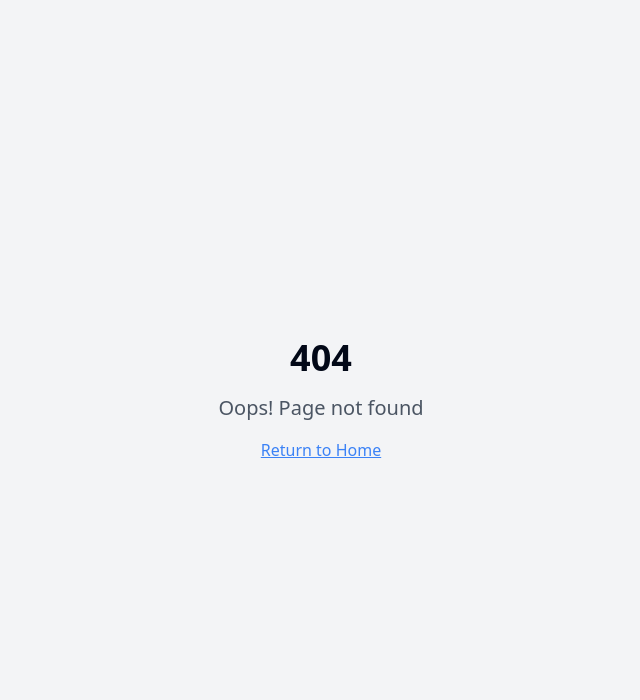
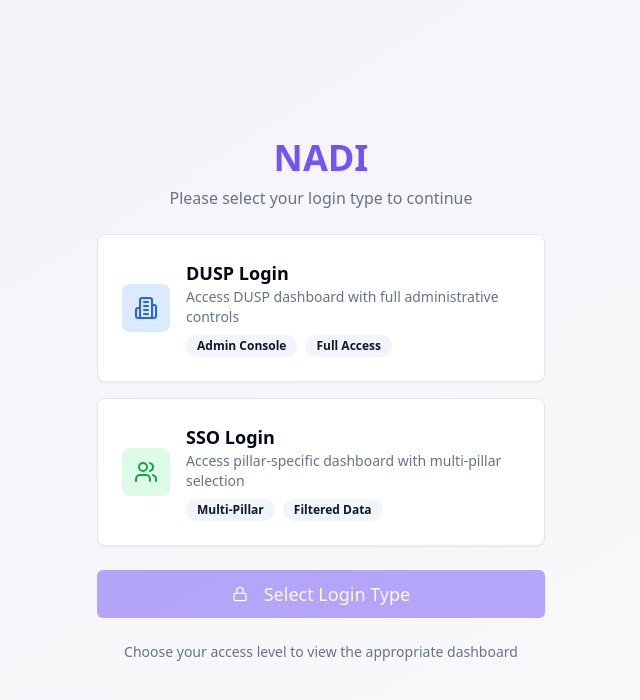
Before and after one commit to developnetgeometry/nadi-vista-dashboard, a React (Vite) app: page /login in a window 1280 px wide. Before the commit this address had no page. Shown: the top 700 px of the page, without its empty margins (319-959 px from the left). Built offline with nearby package versions, Linux system fonts and the light colour scheme.

Commit message:
Implement login functionality
Add login to determine which dashboard to display based on user type (DUSP or SSO).

```diff
--- a/src/App.tsx
+++ b/src/App.tsx
@@ -4,6 +4,7 @@ import { TooltipProvider } from "@/components/ui/tooltip";
 import { QueryClient, QueryClientProvider } from "@tanstack/react-query";
 import { BrowserRouter, Routes, Route } from "react-router-dom";
 import Index from "./pages/Index";
+import Login from "./pages/Login";
 import NotFound from "./pages/NotFound";
 import { DashboardLayout } from "./components/layout/DashboardLayout";
 import { SSODashboardLayout } from "./components/layout/SSODashboardLayout";
@@ -15,17 +16,20 @@ import Takwim from "./pages/Takwim";
 import Claim from "./pages/Claim";
 import SSODashboard from "./pages/SSODashboard";
 import SSOTakwim from "./pages/SSOTakwim";
+import { AuthProvider } from "./contexts/AuthContext";
 
 const queryClient = new QueryClient();
 
 const App = () => (
   <QueryClientProvider client={queryClient}>
+    <AuthProvider>
       <TooltipProvider>
         <Toaster />
         <Sonner />
         <BrowserRouter>
           <Routes>
             <Route path="/" element={<Index />} />
+            <Route path="/login" element={<Login />} />
             <Route path="/finance" element={<DashboardLayout><Finance /></DashboardLayout>} />
             <Route path="/membership" element={<DashboardLayout><Membership /></DashboardLayout>} />
             <Route path="/smart-services" element={<DashboardLayout><SmartServices /></DashboardLayout>} />
@@ -41,6 +45,7 @@ const App = () => (
           </Routes>
         </BrowserRouter>
       </TooltipProvider>
+    </AuthProvider>
   </QueryClientProvider>
 );
 
--- a/src/components/layout/DashboardLayout.tsx
+++ b/src/components/layout/DashboardLayout.tsx
@@ -1,14 +1,17 @@
 import { ReactNode } from "react"
 import { SidebarProvider, SidebarTrigger } from "@/components/ui/sidebar"
 import { AppSidebar } from "./AppSidebar"
-import { Bell, Mail, User } from "lucide-react"
+import { Bell, Mail, User, LogOut } from "lucide-react"
 import { Button } from "@/components/ui/button"
+import { useAuth } from "@/contexts/AuthContext"
 
 interface DashboardLayoutProps {
   children: ReactNode
 }
 
 export function DashboardLayout({ children }: DashboardLayoutProps) {
+  const { logout } = useAuth()
+
   return (
     <SidebarProvider>
       <div className="min-h-screen flex w-full">
@@ -28,13 +31,16 @@ export function DashboardLayout({ children }: DashboardLayoutProps) {
               <Button variant="ghost" size="icon">
                 <Bell className="h-4 w-4" />
               </Button>
+              <Button variant="ghost" size="icon" onClick={logout} title="Logout">
+                <LogOut className="h-4 w-4" />
+              </Button>
               <div className="flex items-center gap-2 bg-primary/10 px-3 py-2 rounded-lg">
                 <div className="w-8 h-8 bg-primary rounded-full flex items-center justify-center">
                   <span className="text-primary-foreground text-sm font-medium">U</span>
                 </div>
                 <div className="text-sm">
-                  <p className="font-medium">User</p>
-                  <p className="text-muted-foreground">Loading...</p>
+                  <p className="font-medium">DUSP User</p>
+                  <p className="text-muted-foreground">Administrator</p>
                 </div>
               </div>
             </div>
--- a/src/components/layout/SSODashboardLayout.tsx
+++ b/src/components/layout/SSODashboardLayout.tsx
@@ -1,14 +1,17 @@
 import { ReactNode } from "react"
 import { SidebarProvider, SidebarTrigger } from "@/components/ui/sidebar"
 import { SSOSidebar } from "./SSOSidebar"
-import { Bell, Mail, User } from "lucide-react"
+import { Bell, Mail, User, LogOut } from "lucide-react"
 import { Button } from "@/components/ui/button"
+import { useAuth } from "@/contexts/AuthContext"
 
 interface SSODashboardLayoutProps {
   children: ReactNode
 }
 
 export function SSODashboardLayout({ children }: SSODashboardLayoutProps) {
+  const { logout } = useAuth()
+
   return (
     <SidebarProvider>
       <div className="min-h-screen flex w-full">
@@ -27,6 +30,9 @@ export function SSODashboardLayout({ children }: SSODashboardLayoutProps) {
               </Button>
               <Button variant="ghost" size="icon">
                 <Bell className="h-4 w-4" />
+              </Button>
+              <Button variant="ghost" size="icon" onClick={logout} title="Logout">
+                <LogOut className="h-4 w-4" />
               </Button>
               <div className="flex items-center gap-2 bg-primary/10 px-3 py-2 rounded-lg">
                 <div className="w-8 h-8 bg-primary rounded-full flex items-center justify-center">
--- /dev/null
+++ b/src/contexts/AuthContext.tsx
@@ -0,0 +1,52 @@
+import { createContext, useContext, useState, useEffect, ReactNode } from 'react'
+
+export type UserType = 'dusp' | 'sso' | null
+
+interface AuthContextType {
+  userType: UserType
+  login: (type: UserType) => void
+  logout: () => void
+  isAuthenticated: boolean
+}
+
+const AuthContext = createContext<AuthContextType | undefined>(undefined)
+
+export function AuthProvider({ children }: { children: ReactNode }) {
+  const [userType, setUserType] = useState<UserType>(null)
+
+  useEffect(() => {
+    // Check if user is already logged in
+    const savedUserType = localStorage.getItem('userType') as UserType
+    if (savedUserType) {
+      setUserType(savedUserType)
+    }
+  }, [])
+
+  const login = (type: UserType) => {
+    setUserType(type)
+    if (type) {
+      localStorage.setItem('userType', type)
+    }
+  }
+
+  const logout = () => {
+    setUserType(null)
+    localStorage.removeItem('userType')
+  }
+
+  const isAuthenticated = userType !== null
+
+  return (
+    <AuthContext.Provider value={{ userType, login, logout, isAuthenticated }}>
+      {children}
+    </AuthContext.Provider>
+  )
+}
+
+export function useAuth() {
+  const context = useContext(AuthContext)
+  if (context === undefined) {
+    throw new Error('useAuth must be used within an AuthProvider')
+  }
+  return context
+}
--- a/src/pages/Index.tsx
+++ b/src/pages/Index.tsx
@@ -1,14 +1,33 @@
-// Update this page (the content is just a fallback if you fail to update the page)
-
-import { DashboardLayout } from "@/components/layout/DashboardLayout"
-import Home from "./Home"
+import { useEffect } from "react"
+import { useNavigate } from "react-router-dom"
+import { useAuth } from "@/contexts/AuthContext"
 
 const Index = () => {
+  const { userType, isAuthenticated } = useAuth()
+  const navigate = useNavigate()
+
+  useEffect(() => {
+    if (isAuthenticated && userType) {
+      // Redirect to appropriate dashboard based on user type
+      if (userType === 'dusp') {
+        navigate('/operation')
+      } else if (userType === 'sso') {
+        navigate('/sso')
+      }
+    } else {
+      // Redirect to login if not authenticated
+      navigate('/login')
+    }
+  }, [isAuthenticated, userType, navigate])
+
   return (
-    <DashboardLayout>
-      <Home />
-    </DashboardLayout>
-  );
-};
+    <div className="min-h-screen bg-background flex items-center justify-center">
+      <div className="text-center">
+        <h1 className="text-4xl font-bold text-primary mb-4">NADI</h1>
+        <p className="text-muted-foreground">Redirecting...</p>
+      </div>
+    </div>
+  )
+}
 
-export default Index;
+export default Index
--- /dev/null
+++ b/src/pages/Login.tsx
@@ -0,0 +1,125 @@
+import { useState } from "react"
+import { useNavigate } from "react-router-dom"
+import { Card, CardContent, CardHeader, CardTitle } from "@/components/ui/card"
+import { Button } from "@/components/ui/button"
+import { Badge } from "@/components/ui/badge"
+import { useAuth } from "@/contexts/AuthContext"
+import { Building2, Users, Lock, ArrowRight } from "lucide-react"
+
+export default function Login() {
+  const [selectedLoginType, setSelectedLoginType] = useState<'dusp' | 'sso' | null>(null)
+  const { login } = useAuth()
+  const navigate = useNavigate()
+
+  const handleLogin = () => {
+    if (selectedLoginType) {
+      login(selectedLoginType)
+      // Navigate to appropriate dashboard
+      if (selectedLoginType === 'dusp') {
+        navigate('/operation') // DUSP dashboard
+      } else {
+        navigate('/sso') // SSO dashboard
+      }
+    }
+  }
+
+  return (
+    <div className="min-h-screen bg-gradient-to-br from-primary/5 to-secondary/5 flex items-center justify-center p-4">
+      <div className="w-full max-w-md space-y-6">
+        {/* Header */}
+        <div className="text-center space-y-2">
+          <h1 className="text-4xl font-bold text-primary">NADI</h1>
+          <p className="text-muted-foreground">Please select your login type to continue</p>
+        </div>
+
+        {/* Login Options */}
+        <div className="space-y-4">
+          {/* DUSP Login */}
+          <Card
+            className={`cursor-pointer transition-all duration-200 hover:shadow-lg ${
+              selectedLoginType === 'dusp'
+                ? 'ring-2 ring-primary bg-primary/5'
+                : 'hover:bg-muted/50'
+            }`}
+            onClick={() => setSelectedLoginType('dusp')}
+          >
+            <CardContent className="p-6">
+              <div className="flex items-center space-x-4">
+                <div className="p-3 bg-blue-100 rounded-lg">
+                  <Building2 className="h-6 w-6 text-blue-600" />
+                </div>
+                <div className="flex-1">
+                  <h3 className="font-semibold text-lg">DUSP Login</h3>
+                  <p className="text-sm text-muted-foreground">
+                    Access DUSP dashboard with full administrative controls
+                  </p>
+                  <div className="flex gap-2 mt-2">
+                    <Badge variant="secondary" className="text-xs">Admin Console</Badge>
+                    <Badge variant="secondary" className="text-xs">Full Access</Badge>
+                  </div>
+                </div>
+                {selectedLoginType === 'dusp' && (
+                  <div className="p-2 bg-primary rounded-full">
+                    <ArrowRight className="h-4 w-4 text-primary-foreground" />
+                  </div>
+                )}
+              </div>
+            </CardContent>
+          </Card>
+
+          {/* SSO Login */}
+          <Card
+            className={`cursor-pointer transition-all duration-200 hover:shadow-lg ${
+              selectedLoginType === 'sso'
+                ? 'ring-2 ring-primary bg-primary/5'
+                : 'hover:bg-muted/50'
+            }`}
+            onClick={() => setSelectedLoginType('sso')}
+          >
+            <CardContent className="p-6">
+              <div className="flex items-center space-x-4">
+                <div className="p-3 bg-green-100 rounded-lg">
+                  <Users className="h-6 w-6 text-green-600" />
+                </div>
+                <div className="flex-1">
+                  <h3 className="font-semibold text-lg">SSO Login</h3>
+                  <p className="text-sm text-muted-foreground">
+                    Access pillar-specific dashboard with multi-pillar selection
+                  </p>
+                  <div className="flex gap-2 mt-2">
+                    <Badge variant="secondary" className="text-xs">Multi-Pillar</Badge>
+                    <Badge variant="secondary" className="text-xs">Filtered Data</Badge>
+                  </div>
+                </div>
+                {selectedLoginType === 'sso' && (
+                  <div className="p-2 bg-primary rounded-full">
+                    <ArrowRight className="h-4 w-4 text-primary-foreground" />
+                  </div>
+                )}
+              </div>
+            </CardContent>
+          </Card>
+        </div>
+
+        {/* Login Button */}
+        <Button
+          onClick={handleLogin}
+          disabled={!selectedLoginType}
+          className="w-full py-6 text-lg"
+          size="lg"
+        >
+          <Lock className="h-5 w-5 mr-2" />
+          {selectedLoginType
+            ? `Login as ${selectedLoginType.toUpperCase()}`
+            : 'Select Login Type'
+          }
+        </Button>
+
+        {/* Info */}
+        <div className="text-center text-sm text-muted-foreground">
+          <p>Choose your access level to view the appropriate dashboard</p>
+        </div>
+      </div>
+    </div>
+  )
+}
```
Lines whose indentation alone changed are shown as unchanged.
